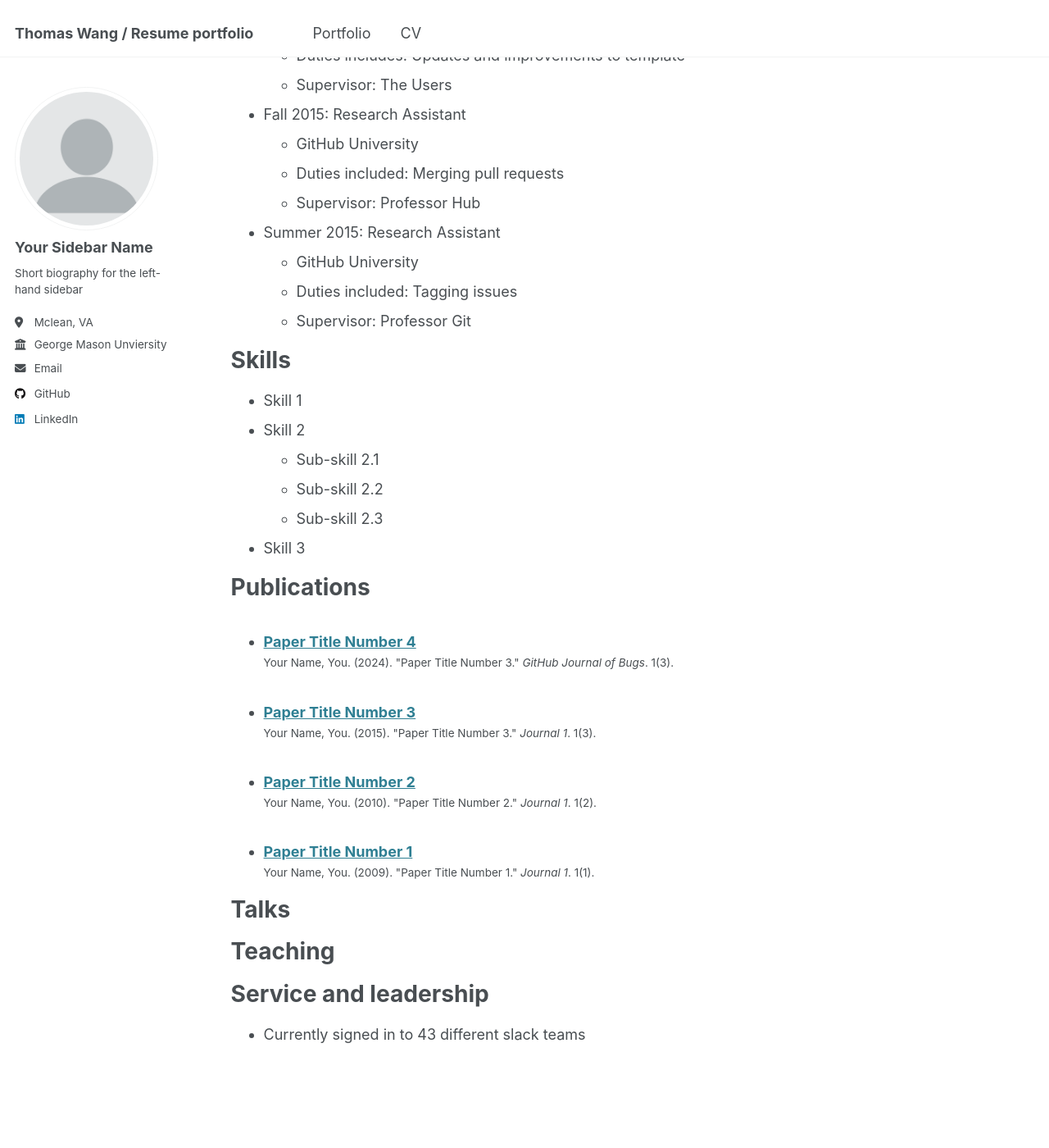
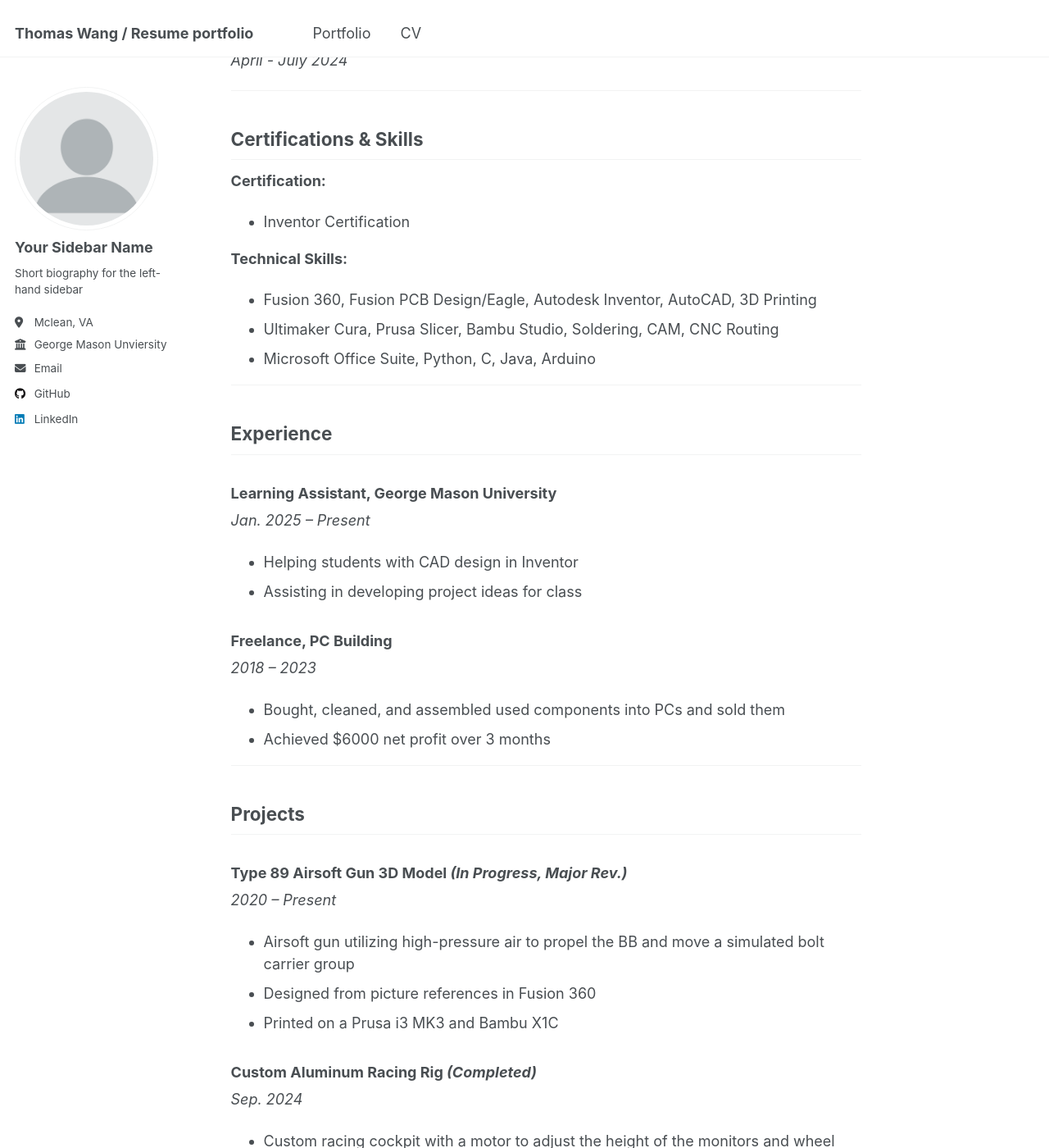
Before and after one commit to thomaswang04/thomaswang04.github.io, a Jekyll site: the page built from _pages/cv.md, in a window 1280 px wide and 1400 px high, scrolled down 387 px. Shown: the whole window at 82% size. Built offline with Jekyll 4.4.1, drawn with Linux system fonts in a browser that asks for light colours; our own code applies the rules of GitHub Pages for plain Markdown files; some of the changed text lies outside the part shown.

Commit message:
Update cv.md

```diff
--- a/_pages/cv.md
+++ b/_pages/cv.md
@@ -1,64 +1,70 @@
----
-layout: archive
-title: "CV"
-permalink: /cv/
-author_profile: true
-redirect_from:
-  - /resume
+
+## Education
+
+### George Mason University
+**Bachelor of Science, Mechanical Engineering**
+*Expected May 2027*
+
+### Waseda University
+**Study abroad program with GMU**
+*April - July 2024*
+
 ---
 
-{% include base_path %}
+## Certifications & Skills
 
-Education
-======
-* Ph.D in Version Control Theory, GitHub University, 2018 (expected)
-* M.S. in Jekyll, GitHub University, 2014
-* B.S. in GitHub, GitHub University, 2012
+**Certification:**
+- Inventor Certification
 
-Work experience
-======
-* Spring 2024: Academic Pages Collaborator
-  * GitHub University
-  * Duties includes: Updates and improvements to template
-  * Supervisor: The Users
+**Technical Skills:**
+- Fusion 360, Fusion PCB Design/Eagle, Autodesk Inventor, AutoCAD, 3D Printing
+- Ultimaker Cura, Prusa Slicer, Bambu Studio, Soldering, CAM, CNC Routing
+- Microsoft Office Suite, Python, C, Java, Arduino
 
-* Fall 2015: Research Assistant
-  * GitHub University
-  * Duties included: Merging pull requests
-  * Supervisor: Professor Hub
+---
 
-* Summer 2015: Research Assistant
-  * GitHub University
-  * Duties included: Tagging issues
-  * Supervisor: Professor Git
+## Experience
 
-Skills
-======
-* Skill 1
-* Skill 2
-  * Sub-skill 2.1
-  * Sub-skill 2.2
-  * Sub-skill 2.3
-* Skill 3
+### Learning Assistant, George Mason University
+*Jan. 2025 – Present*
+- Helping students with CAD design in Inventor
+- Assisting in developing project ideas for class
 
-Publications
-======
-  <ul>{% for post in site.publications reversed %}
-    {% include archive-single-cv.html %}
-  {% endfor %}</ul>
+### Freelance, PC Building
+*2018 – 2023*
+- Bought, cleaned, and assembled used components into PCs and sold them
+- Achieved $6000 net profit over 3 months
 
-Talks
-======
-  <ul>{% for post in site.talks reversed %}
-    {% include archive-single-talk-cv.html  %}
-  {% endfor %}</ul>
+---
 
-Teaching
-======
-  <ul>{% for post in site.teaching reversed %}
-    {% include archive-single-cv.html %}
-  {% endfor %}</ul>
+## Projects
 
-Service and leadership
-======
-* Currently signed in to 43 different slack teams
+### Type 89 Airsoft Gun 3D Model *(In Progress, Major Rev.)*
+*2020 – Present*
+- Airsoft gun utilizing high-pressure air to propel the BB and move a simulated bolt carrier group
+- Designed from picture references in Fusion 360
+- Printed on a Prusa i3 MK3 and Bambu X1C
+
+### Custom Aluminum Racing Rig *(Completed)*
+*Sep. 2024*
+- Custom racing cockpit with a motor to adjust the height of the monitors and wheel
+- Designed in Fusion 360 and Maycad
+- Cut aluminum plates with CNC router
+
+### Red Bull F1 Style Racing Sim Wheel
+*2023 – Present*
+- Red Bull F1 styled wheel with buttons, screen, rotary encoders, paddles, and clutch
+- Designed from picture references in Fusion 360
+- Printed on a Bambu X1C
+
+### Mercedes F1 Style Racing Sim Wheel *(In Progress)*
+*July 2023 – Present*
+- Mercedes F1 styled wheel with buttons, screen, rotary encoders, paddles, and clutch
+- Designed from picture references in Fusion 360
+- Printed on a Bambu X1C
+
+### Airsoft Glock 19x PDW 3D Printed Gun Stock *(Completed)*
+*June 2022*
+- 3D printed Airsoft gun stock to attach red dot and hand grip
+- Designed in Fusion 360
+- Printed on a Prusa i3 MK3
```
